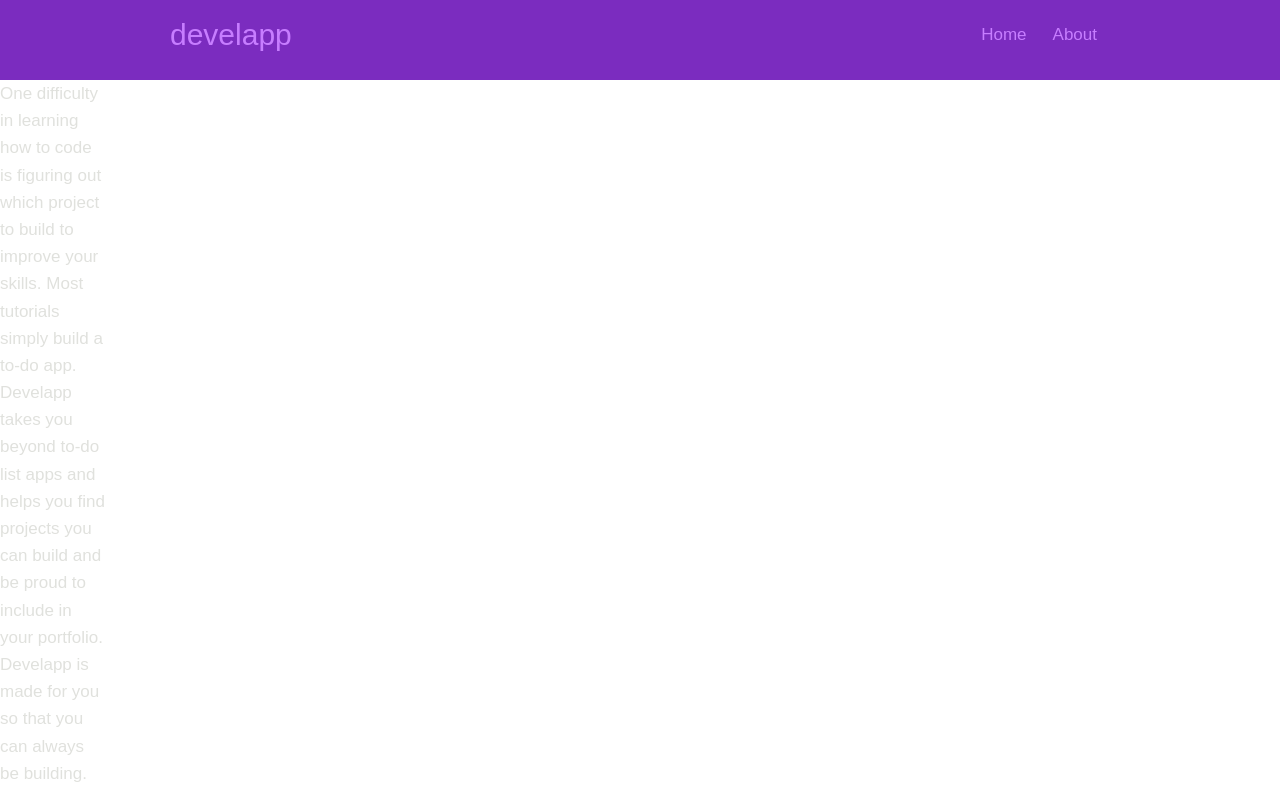
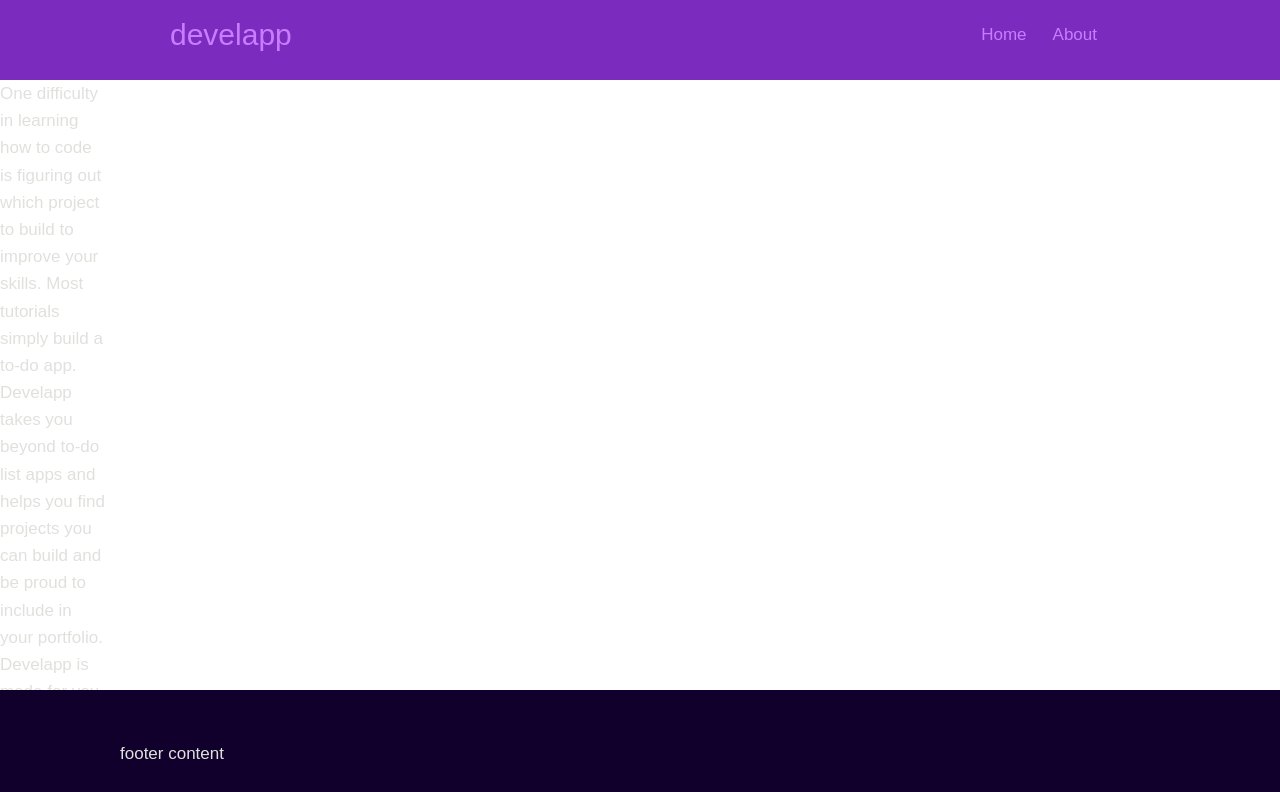
Before and after one commit to chingu-voyages/v38-geckos-team-04, a React (Create React App) app in the folder frontend/: page /about in a window 1280 px wide. Shown: the top 792 px of the page. Built offline with nearby package versions, Linux system fonts and the light colour scheme; a web font is replaced by a local one.

Commit message:
Update about id to about class

```diff
--- a/frontend/src/sass/components/about.scss
+++ b/frontend/src/sass/components/about.scss
@@ -1,7 +1,7 @@
 @import "../abstract/variables.scss";
 @import "../abstract/mixins.scss";
 
-#about {
+.about {
   height: calc(100vh - 15vh - 7rem);
         // styles for devices with a min-width of 600px
     @include breakpoint(37.5em) {
```
